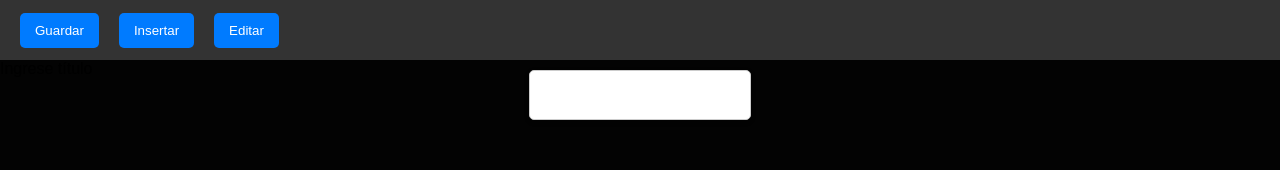
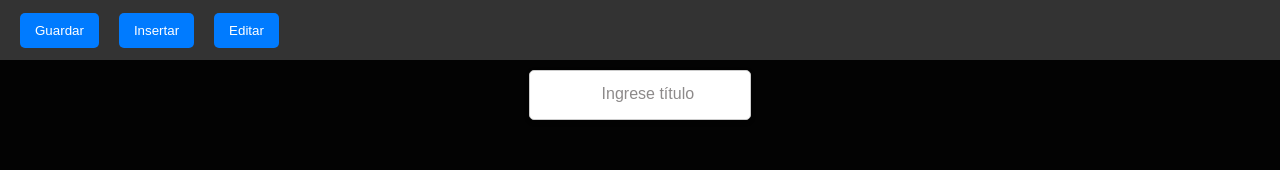
Before and after one commit to CapitanaIzi/ListaTareasYout, a plain HTML site: page metas.html in a window 1280 px wide. Shown: the top 170 px of the page. Drawn offline with Linux system fonts and the light colour scheme.

Commit message:
solucione el placeholder del titulo

```diff
--- a/metas.css
+++ b/metas.css
@@ -89,10 +89,12 @@ body, html {
     margin-top: 10px; /* Espacio entre la barra superior y el título */
 }
 
-/* Placeholder usando pseudo-elemento CSS */
-#titulo:empty:before {
-    content: attr(data-placeholder);
-    color: #888;
+#titulo-placeholder {
+    position: absolute;
+    top: 25px; /* Alinear en la parte superior */
+    left: 47%;
+    color: #8d8a8a;
+    pointer-events: none; /* Para evitar que se pueda seleccionar */
 }
 
 /* Botón Eliminar dentro del mapa conceptual */
```
